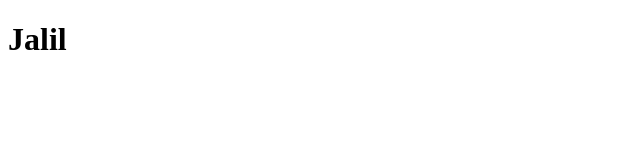
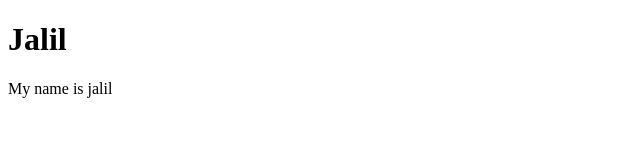
Before and after one commit to Jalil324/jalilDemo, a plain HTML site: page index.html in a window 1280 px wide. Shown: the whole page, without its empty margins (0-640 px from the left). Drawn offline with Linux system fonts and the light colour scheme.

Commit message:
Add a paragraph in html file

```diff
--- a/index.html
+++ b/index.html
@@ -7,5 +7,6 @@
 </head>
 <body>
     <h1>Jalil</h1>
+    <p>My name is jalil</p>
 </body>
 </html>
```
